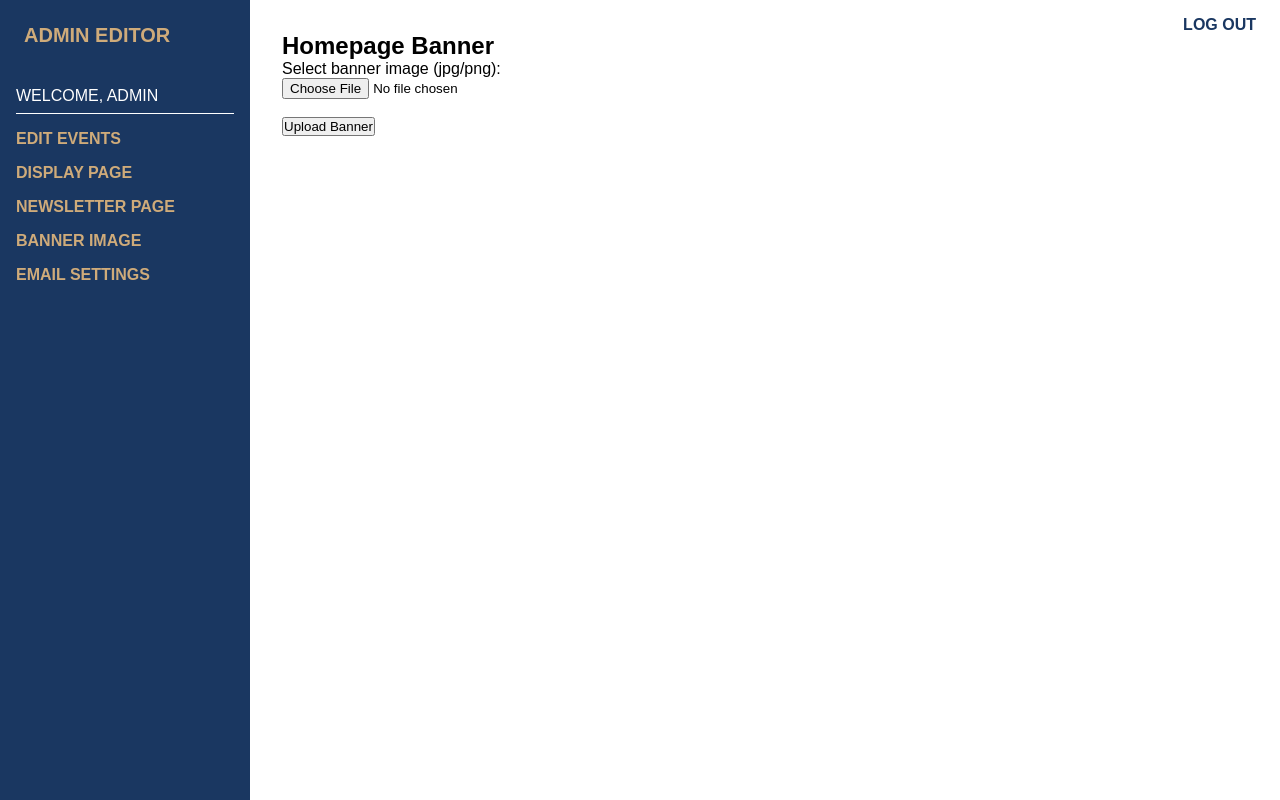
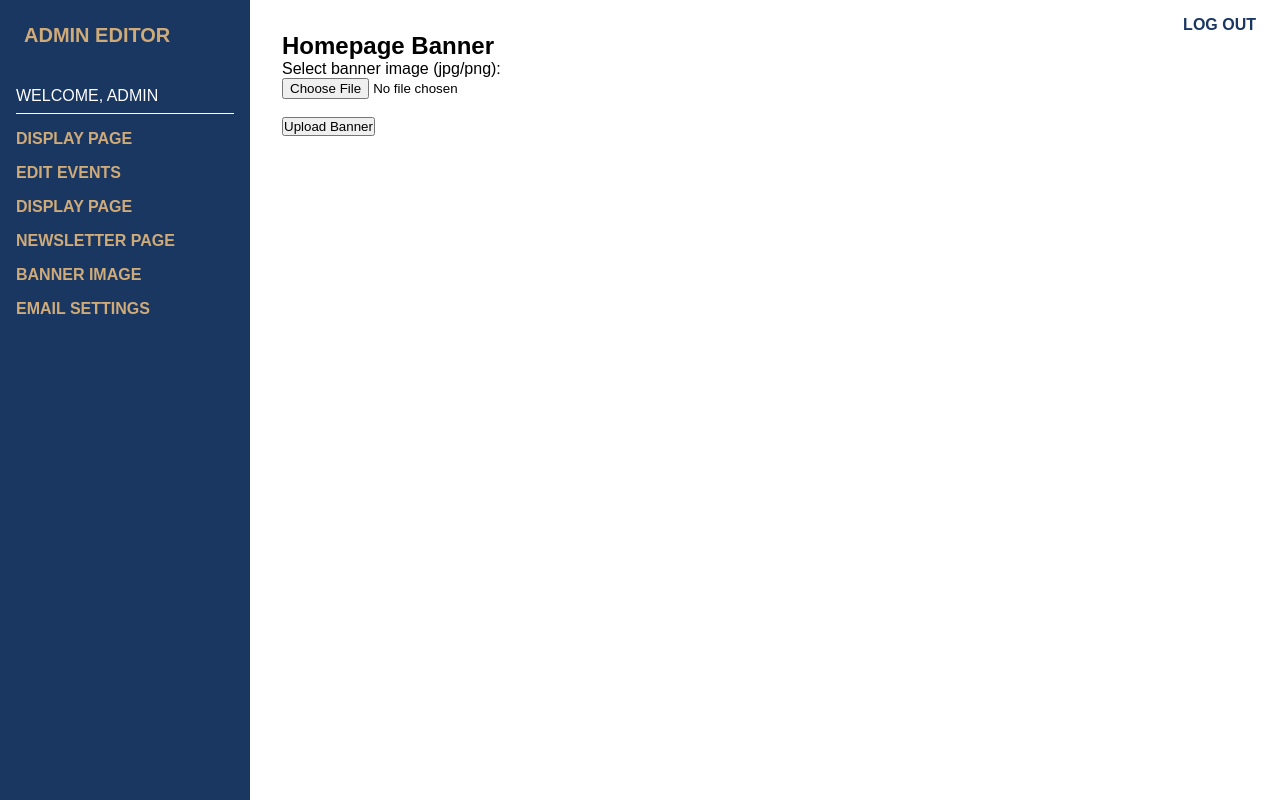
Before and after one commit to Dave0Cy/Admin-Page, a Flask app: page /banner in a window 1280 px wide. Run offline with Flask 3, Linux system fonts and the light colour scheme; the visitor is signed in with stand-in values (Sample User, id 1); data that the repository does not hold is empty; some libraries are stand-ins or nearby versions.

Commit message:
Update dashboard.html

```diff
--- a/templates/dashboard.html
+++ b/templates/dashboard.html
@@ -116,6 +116,7 @@
       <h3>WELCOME, ADMIN</h3>
       <hr>
       <ul>
+        <li><a href="{{ url_for('dashboard') }}">DISPLAY PAGE</a></li>
         <li><a href="{{ url_for('edit_events') }}">EDIT EVENTS</a></li>
         <li><a href="{{ url_for('display') }}">DISPLAY PAGE</a></li>
         <li><a href="{{ url_for('newsletter') }}">NEWSLETTER PAGE</a></li>
```
